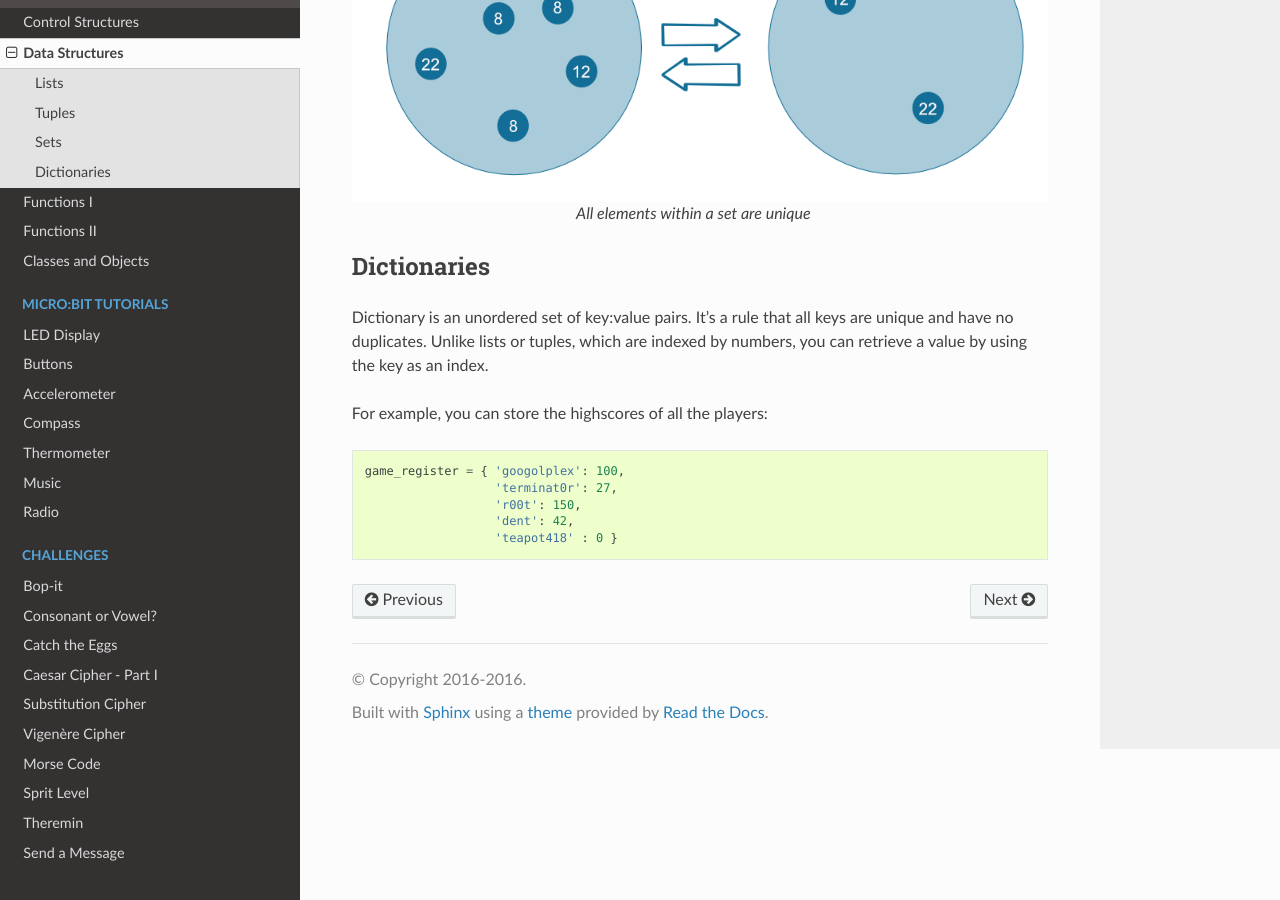
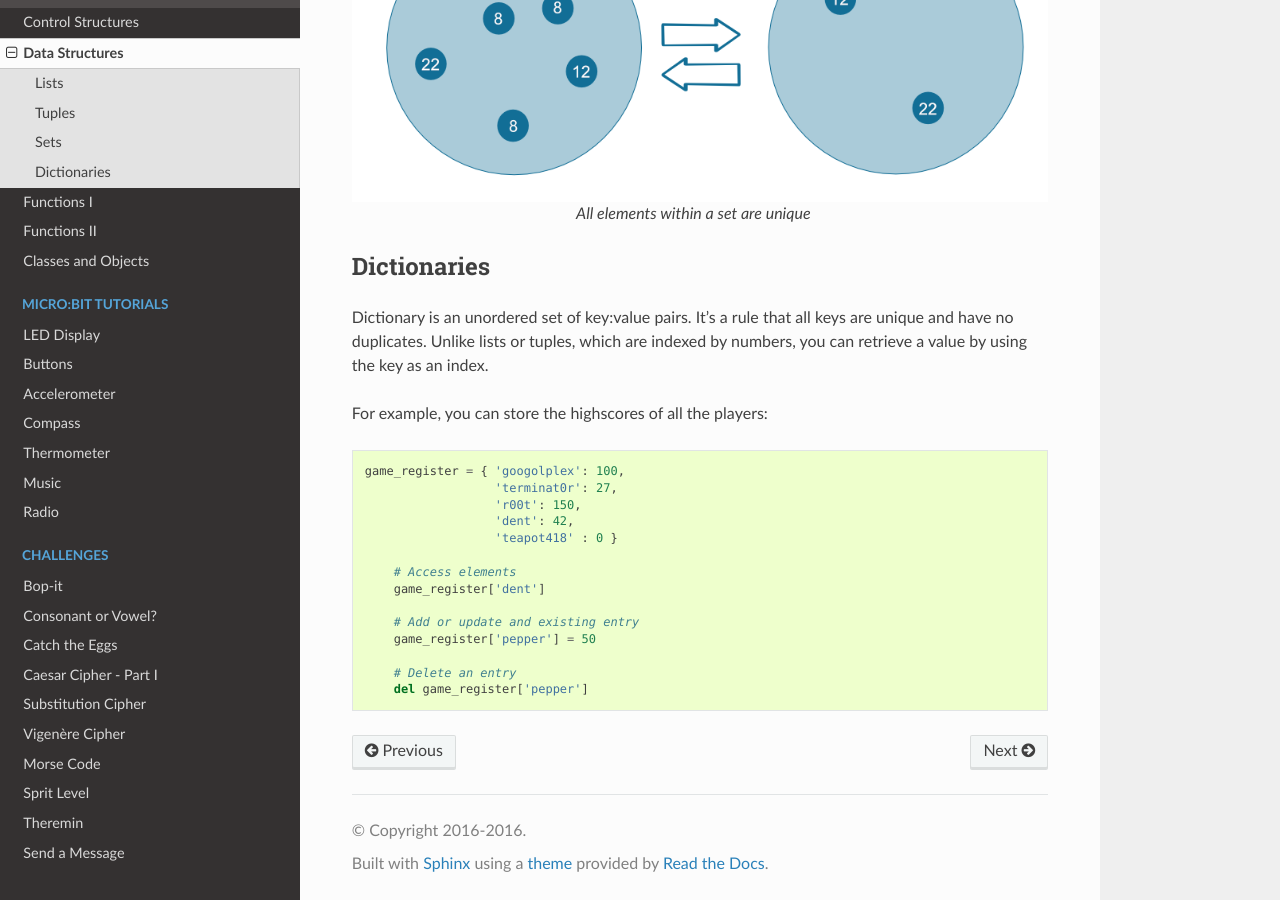
Before and after one commit to rharbird/microbit-challenges, a Sphinx documentation site: the page built from docs/source/basics/data_structures.rst, in a window 1280 px wide and 900 px high, scrolled down 3551 px. Built offline with Sphinx 7.4.7 and the Read the Docs theme 2.0.0, drawn with Linux system fonts in a browser that asks for light colours; pages that are not in the unit, such as notebooks, are missing from menus.

Commit message:
Add dict example

```diff
--- a/docs/source/basics/data_structures.rst
+++ b/docs/source/basics/data_structures.rst
@@ -137,3 +137,12 @@ For example, you can store the highscores of all the players::
                       'r00t': 150,
                       'dent': 42,
                       'teapot418' : 0 }
+
+	# Access elements
+	game_register['dent']
+
+	# Add or update and existing entry
+	game_register['pepper'] = 50
+
+	# Delete an entry
+	del game_register['pepper']
```
